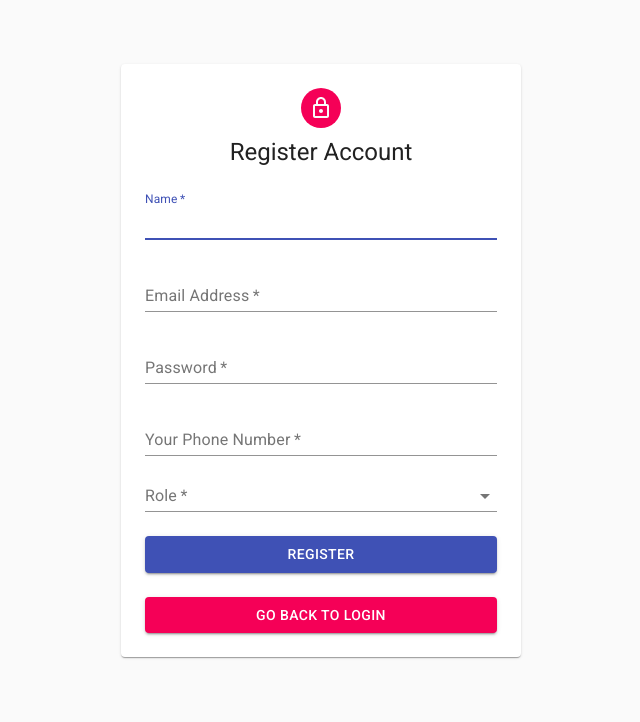
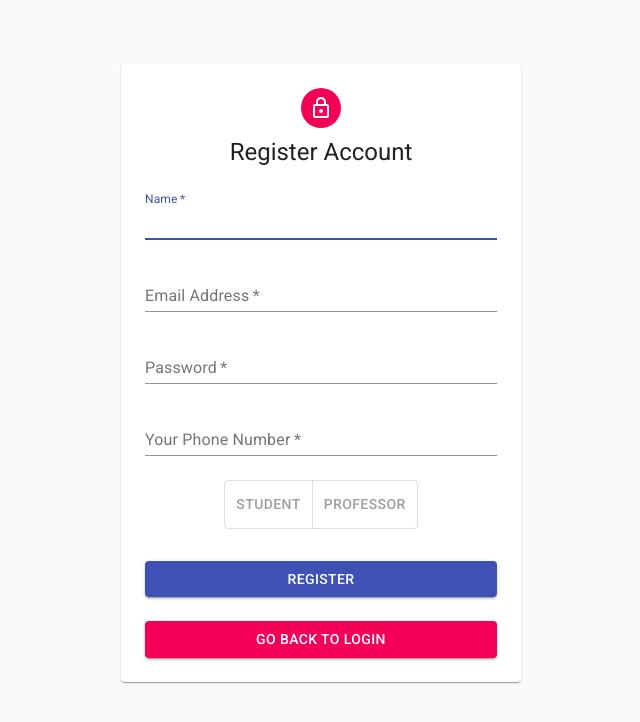
Before and after one commit to jcmat0/JID0138-Financial-Literacy, a React (Create React App) app in the folder cents-of-unity/: page /register in a window 1280 px wide. Shown: the top 722 px of the page, without its empty margins (319-959 px from the left). Built offline with nearby package versions, Linux system fonts and the light colour scheme; no server answers.

Commit message:
Update user type select to use a toggle button

```diff
--- a/cents-of-unity/package.json
+++ b/cents-of-unity/package.json
@@ -2,6 +2,7 @@
   "dependencies": {
     "@material-ui/core": "^4.11.0",
     "@material-ui/icons": "^4.9.1",
+    "@material-ui/lab": "^4.0.0-alpha.56",
     "@types/jest": "^26.0.14",
     "@types/node": "^14.11.2",
     "@types/react": "^16.9.49",
@@ -10,11 +11,11 @@
     "@typescript-eslint/parser": "^4.2.0",
     "eslint-plugin-prettier": "^3.1.4",
     "firebase": "^7.21.1",
-    "prettier": "^2.1.2",
     "react": "^16.13.1",
     "react-dom": "^16.13.1",
     "react-router-dom": "^5.2.0",
     "react-scripts": "^3.4.3",
+    "styled-components": "^5.2.0",
     "typescript": "^4.0.3"
   },
   "scripts": {
--- a/cents-of-unity/src/components/Register/index.tsx
+++ b/cents-of-unity/src/components/Register/index.tsx
@@ -1,5 +1,7 @@
 import React, { useState } from 'react'
-import { Typography, Paper, Avatar, Button, FormControl, Input, InputLabel, Select, MenuItem } from '@material-ui/core'
+import styled from 'styled-components'
+import { Typography, Paper, Avatar, Button, FormControl, Input, InputLabel, Select, MenuItem, Grid } from '@material-ui/core'
+import { ToggleButtonGroup, ToggleButton } from '@material-ui/lab'
 import LockOutlinedIcon from '@material-ui/icons/LockOutlined'
 import withStyles from '@material-ui/core/styles/withStyles'
 import { Link, withRouter } from 'react-router-dom'
@@ -36,6 +38,11 @@ const styles = theme => ({
 	},
 })
 
+// awful hack, thanks material-ui
+const CenteredGrid = styled(Grid)`
+	align-self: center;
+`;
+
 function Register(props) {
 	const { classes } = props
 
@@ -55,34 +62,49 @@ function Register(props) {
 					Register Account
 				</Typography>
 				<form className={classes.form} onSubmit={e =>  e.preventDefault() }>
+					<Grid
+						container
+						direction="column"
+						alignItems="stretch"
+					>
+						<Grid item>
 							<FormControl margin="normal" required fullWidth>
 								<InputLabel htmlFor="name">Name</InputLabel>
 								<Input id="name" name="name" autoComplete="off" autoFocus value={name} onChange={e => setName(e.target.value)} />
 							</FormControl>
+						</Grid>
+						<Grid item>
 							<FormControl margin="normal" required fullWidth>
 								<InputLabel htmlFor="email">Email Address</InputLabel>
 								<Input id="email" name="email" autoComplete="off" value={email} onChange={e => setEmail(e.target.value)}  />
 							</FormControl>
+						</Grid>
+						<Grid item>
 							<FormControl margin="normal" required fullWidth>
 								<InputLabel htmlFor="password">Password</InputLabel>
 								<Input name="password" type="password" id="password" autoComplete="off" value={password} onChange={e => setPassword(e.target.value)}  />
 							</FormControl>
+						</Grid>
+						<Grid item>
 							<FormControl margin="normal" required fullWidth>
 								<InputLabel htmlFor="phone">Your Phone Number</InputLabel>
 								<Input name="phone" type="tel" id="phone" placeholder="(XXX)-XXX-XXXX" autoComplete="off" value={phone} onChange={e => setPhone(e.target.value)}  />
 							</FormControl>
-				<FormControl className={classes.formControl} required fullWidth>
-					<InputLabel id="demo-simple-select-label">Role</InputLabel>
-					<Select
-						labelId="demo-simple-select-label"
+						</Grid>
+						<CenteredGrid item>
+							<FormControl margin="normal" required fullWidth>
+								<ToggleButtonGroup
 									id="demo-simple-select"
 									value={role}
-						onChange={e => setRole(e?.target.value as string)}
+									exclusive
+									onChange={(e, newValue) => setRole(newValue as string)}
 								>
-						<MenuItem value={"student"}>Student</MenuItem>
-						<MenuItem value={"professor"}>Professor</MenuItem>
-					</Select>
+									<ToggleButton value={"student"}>Student</ToggleButton>
+									<ToggleButton value={"professor"}>Professor</ToggleButton>
+								</ToggleButtonGroup>
 							</FormControl>
+						</CenteredGrid>
+					</Grid>
 
 					<Button
 						type="submit"
```
Also changed, not shown: 1 other file (tests, documents, lock files or other folders). Lines whose indentation alone changed are shown as unchanged.
